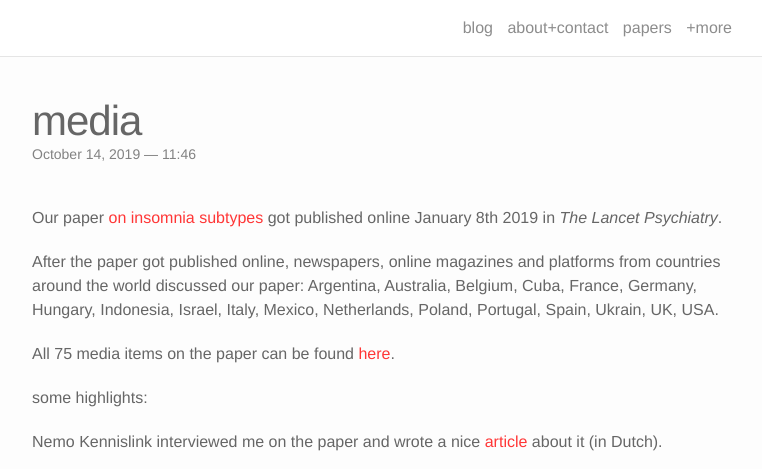
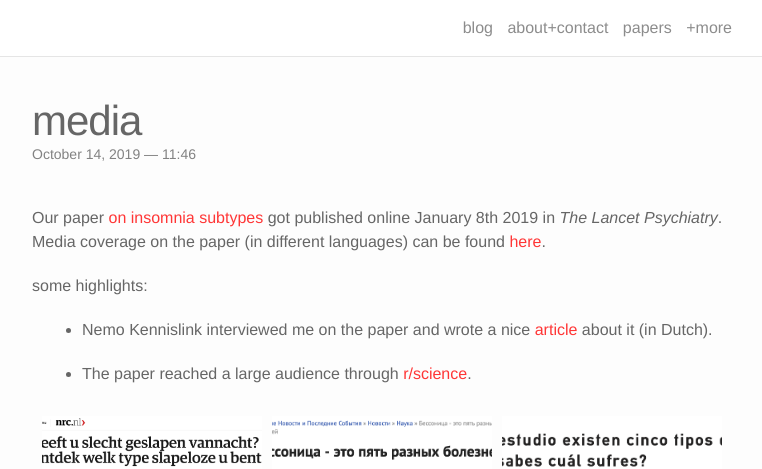
Before and after one commit to tfblanken/tfblanken.github.io, a Jekyll site: the page built from _portfolio/2_project.markdown, in a window 1280 px wide and 1400 px high. Shown: the top 469 px of the window, without its empty margins (258-1020 px from the left). Built offline with Jekyll 4.4.1, drawn with Linux system fonts in a browser that asks for light colours; nearby versions of some CDN libraries; some of the changed text lies outside the part shown.

Commit message:
changeMediaCoverage

```diff
--- a/_portfolio/2_project.markdown
+++ b/_portfolio/2_project.markdown
@@ -5,56 +5,23 @@ description: radio + newspapers + online magazines
 img: /img/dutch_sea2.jpg
 ---
 
-Our paper <a href="https://pure.knaw.nl/portal/files/9406926/Blanken2019Repository_Insomnia_Subtypes_Manuscript.pdf5" target="blank">on insomnia subtypes</a> got published online January 8th 2019 in *The Lancet Psychiatry*.
-
-After the paper got published online, newspapers, online magazines and platforms from countries around the world discussed our paper: Argentina, Australia, Belgium, Cuba, France, Germany, Hungary, Indonesia, Israel, Italy, Mexico, Netherlands, Poland, Portugal, Spain, Ukrain, UK, USA.
-
-
-All 75 media items on the paper can be found <a href="https://pure.knaw.nl/portal/en/clippings/meer-helderheid-in-slapeloosheid(144caf18-50c7-48b1-a7a5-0ba90281e831).html">here</a>.
+Our paper <a href="https://pure.knaw.nl/portal/files/9406926/Blanken2019Repository_Insomnia_Subtypes_Manuscript.pdf5" target="blank">on insomnia subtypes</a> got published online January 8th 2019 in *The Lancet Psychiatry*. Media coverage on the paper (in different languages) can be found <a href="https://pure.knaw.nl/portal/en/clippings/meer-helderheid-in-slapeloosheid(144caf18-50c7-48b1-a7a5-0ba90281e831).html">here</a>.
 
 some highlights:
 
-Nemo Kennislink interviewed me on the paper and wrote a nice <a href="https://www.nemokennislink.nl/publicaties/vijf-typen-slapeloosheid-verborgen-in-karaktereigenschappen/">article</a> about it (in Dutch).
+- Nemo Kennislink interviewed me on the paper and wrote a nice <a href="https://www.nemokennislink.nl/publicaties/vijf-typen-slapeloosheid-verborgen-in-karaktereigenschappen/">article</a> about it (in Dutch).
 
 
-It reached a large audience through <a href="https://www.reddit.com/r/science/comments/ahruy8/there_are_five_types_of_insomnia_each_with_its/">r/science</a> where it got more than 29000 upvotes.
+- The paper reached a large audience through <a href="https://www.reddit.com/r/science/comments/ahruy8/there_are_five_types_of_insomnia_each_with_its/">r/science</a>.
 
 
 
 
 <div class="img_row">
 	<img class="col one" src="{{ site.baseurl }}/img/nrc.jpg" alt="" title="example image"/>
-	<img class="col one" src="{{ site.baseurl }}/img/2.jpg" alt="" title="example image"/>
-	<img class="col one" src="{{ site.baseurl }}/img/3.jpg" alt="" title="example image"/>
+	<img class="col one" src="{{ site.baseurl }}/img/media_ukrain.png" alt="" title="example image"/>
+	<img class="col one" src="{{ site.baseurl }}/img/media_mexico.png" alt="" title="example image"/>
 </div>
 <div class="col three caption">
-	Caption photos easily. On the left, a road goes through a tunnel. Middle, leaves artistically fall in a hipster photoshoot. Right, in another hipster photoshoot, a lumberjack grasps a handful of pine needles.
+	Media coverage in The Netherlands (left), Ukrain (middle), and Mexico (right).
 </div>
-<div class="img_row">
-	<img class="col three" src="{{ site.baseurl }}/img/5.jpg" alt="" title="example image"/>
-</div>
-<div class="col three caption">
-	This image can also have a caption. It's like magic.
-</div>
-
-You can also put regular text between your rows of images. Say you wanted to write a little bit about your project before you posted the rest of the images. You describe how you toiled, sweated, *bled* for your project, and then.... you reveal it's glory in the next row of images.
-
-
-<div class="img_row">
-	<img class="col two" src="{{ site.baseurl }}/img/4.jpg" alt="" title="example image"/>
-	<img class="col one" src="{{ site.baseurl }}/img/11.jpg" alt="" title="example image"/>
-</div>
-<div class="col three caption">
-	You can also have artistically styled 2/3 + 1/3 images, like these.
-</div>
-
-
-<br/><br/><br/>
-
-
-The code is simple. Just add a col class to your image, and another class specifying the width: one, two, or three columns wide. Here's the code for the last row of images above:
-
-	<div class="img_row">
-	  <img class="col two" src="/img/6.jpg"/>
-	  <img class="col one" src="/img/11.jpg"/>
-	</div>
```
Also changed, not shown: img/media_mexico.png (added), img/media_ukrain.png (added).
